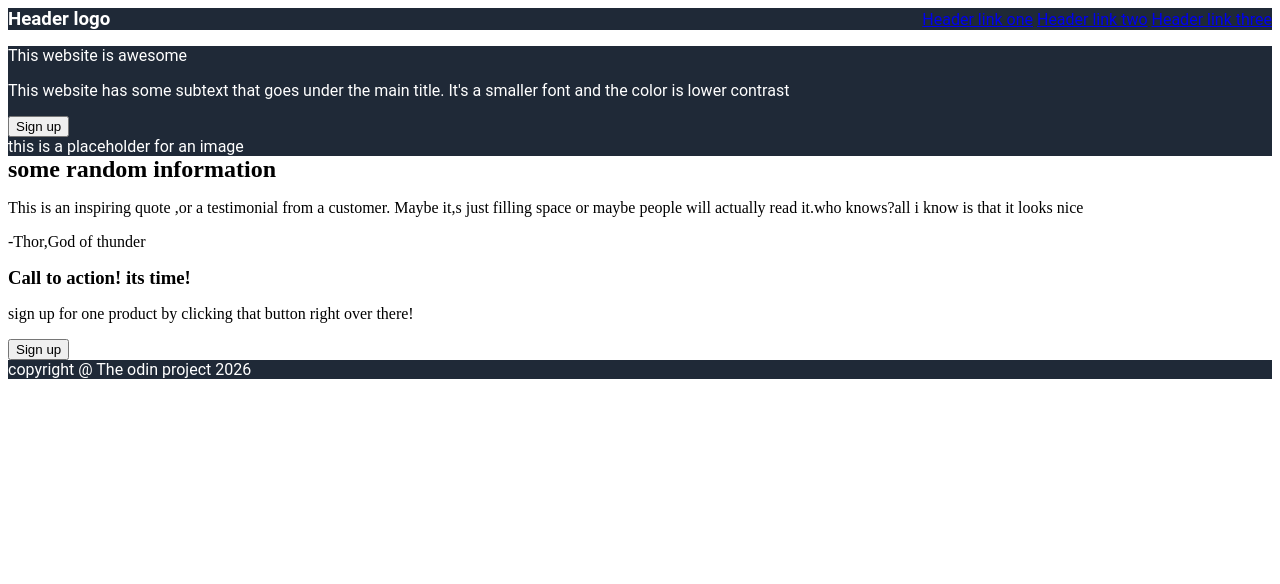
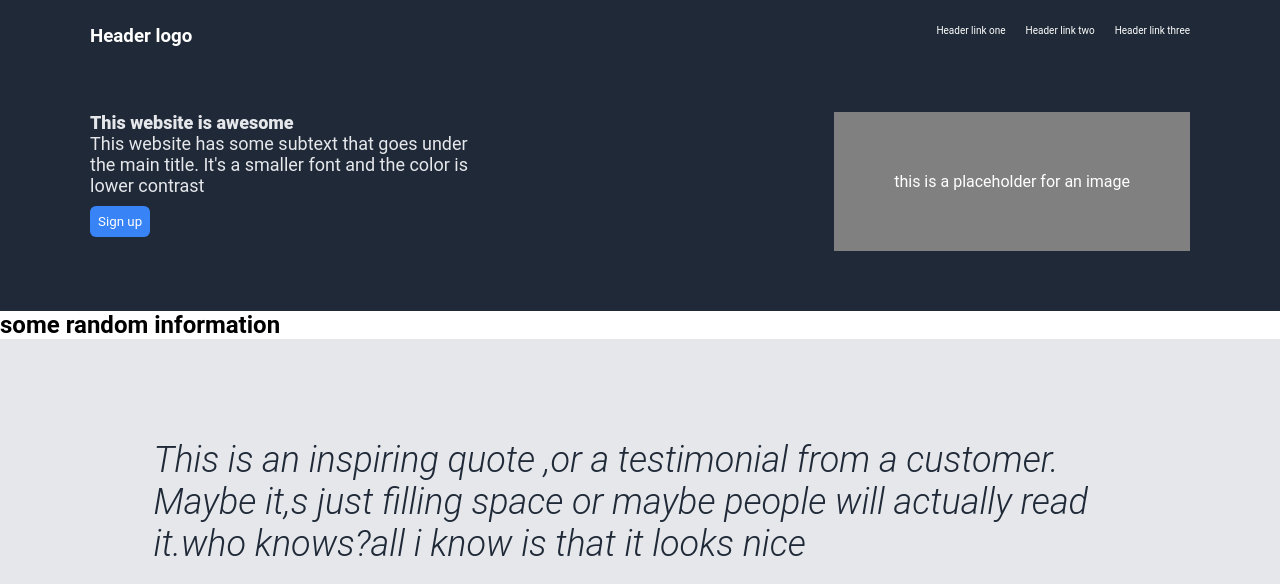
Before and after one commit to hiteshjgowda13/odin-landing-page, a plain HTML site: page index.html in a window 1280 px wide. Shown: the top 584 px of the page. Drawn offline with Linux system fonts and the light colour scheme.

Commit message:
added styles to some sections

```diff
--- a/style.css
+++ b/style.css
@@ -1,17 +1,99 @@
-.header,.footer,.hero{
-    font-family: Roboto;
+*{
+    margin:0;
+    font-family: 'roboto',sans-serif;
+}
+/* using bg for header hero sections together*/
+.header,.footer, .hero{
     background-color: #1F2937;
     color:white;
-
+}
+/*aligning footer to center*/
+.footer{
+    text-align: center;
+    padding: 6px;
+    font-size: 10px;
+}
+/*header tab start*/
+.header{
+    display: flex;
+    justify-content:space-between;
+    padding: 25px 90px 20px 90px;
+}
+.header nav{
+    display: flex;
+    justify-content: space-between;
+    gap:20px;
 
 }
-.header{
+a{
+    text-decoration: none;
+    color:white;
+    font-size: 10px;
+}
+/*header tab end*/
+
+/*hero section start*/
+.hero{
     display: flex;
     justify-content: space-between;
-    align-items: center;
+    padding: 45px 90px 60px 90px;
 
 }
-h1,h3{
-    margin:0;
+.name{
+    font-size: 48px;
+    color:#f9faf8;
+    font-weight: 900;
+}
+.button, .buttonc{
+    background-color: #3883f6;
+    color:white;
+    margin-top:10px;
+    border-radius: 6px;
+    font-family: 'roboto',sans-serif;
+    padding: 8px;
+    cursor: pointer;
+    border:none;
+    box-shadow: none;
+}
+
+.hero p{
+    font-size: 18px;
+    color:#e5e7eb;
+    max-width:390px;
+}
+.image{
+    background-color:grey;
+    color:white;
+    text-align: center;
+    padding: 60px;
 
 }
+/*hero section end*/
+/*quote section*/
+.quote{
+    background-color: #e5e7eb;
+    font-size: 36px;
+    color:#1F2937;
+    font-weight: 300;
+    font-style: italic;
+    padding: 100px 12% 100px 12%;
+}
+.author{
+    font-style: normal;
+    font-weight:750;
+    padding:25px 12% 0 60%;
+    min-width: max-content;
+}
+/*quote end*/
+.caller{
+    background-color: #3883f6;
+    color: white;
+    margin: 90px;
+    padding: 30px 12%;
+    display: flex;
+    justify-content: space-between;
+}
+.buttonc{
+    border:2px solid white;
+    padding:10px 20px;
+}
```
